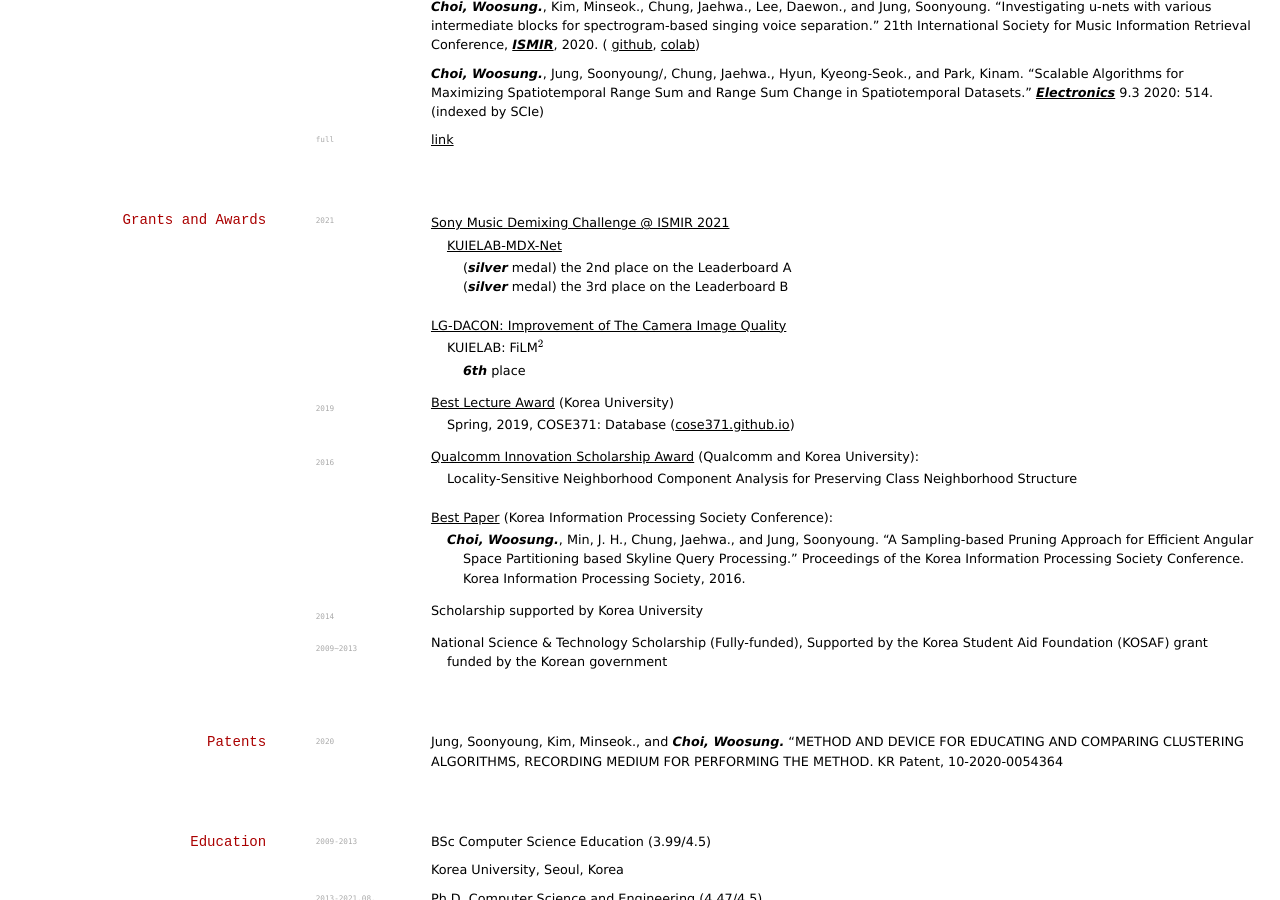
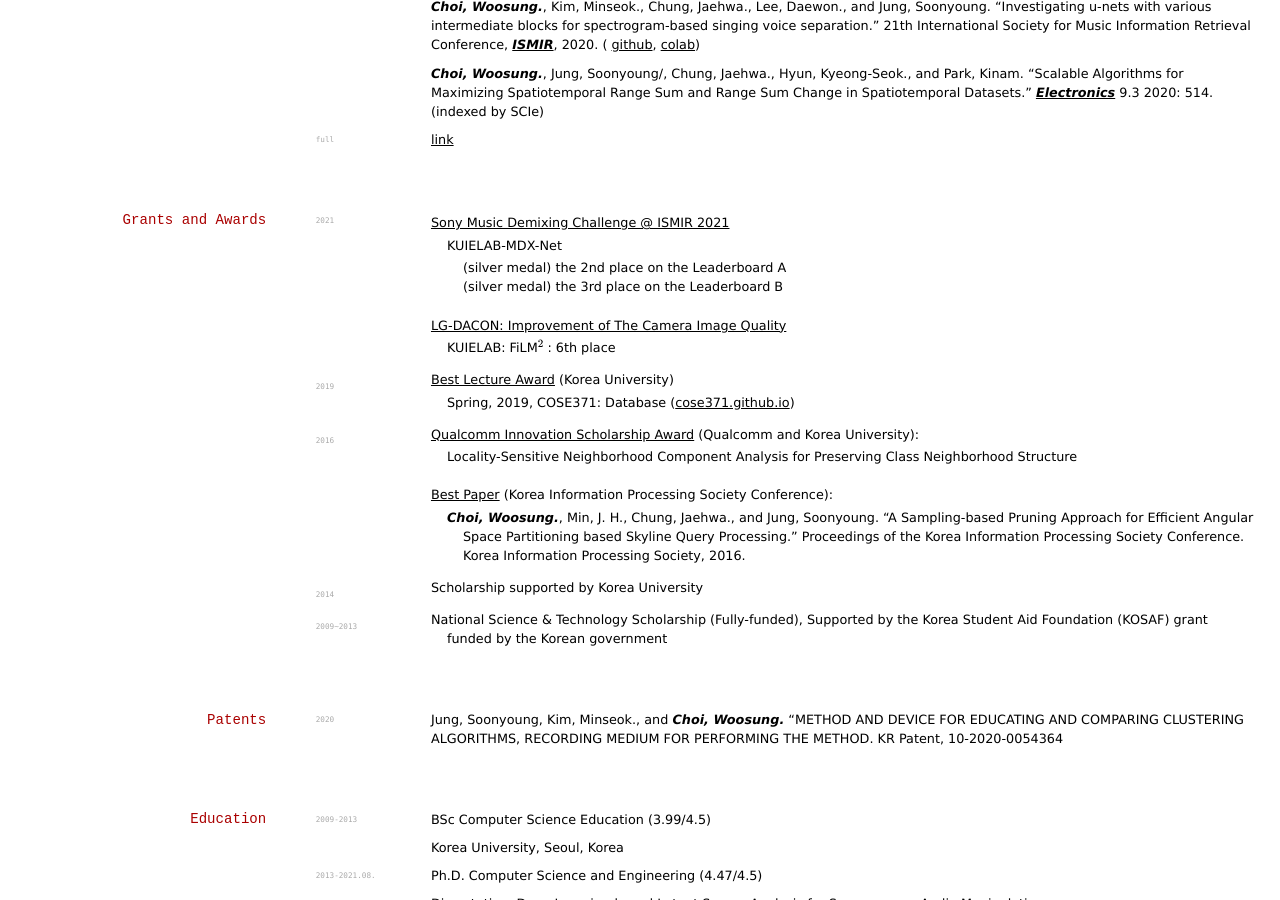
Before and after one commit to ws-choi/cv, a Jekyll site: the page built from index.md, in a window 1280 px wide and 900 px high, scrolled down 396 px. Built offline with Jekyll 4.4.1, drawn with Linux system fonts in a browser that asks for light colours; formulas are drawn with MathJax 3; part of the change alters nothing that is shown.

```diff
--- a/index.md
+++ b/index.md
@@ -36,13 +36,12 @@ Postdoctoral Researcher at Centre for Digital Music (C4DM) @ Queen Mary Universi
 ## Grants and Awards
 
 `2021`
-- [Sony Music Demixing Challenge @ ISMIR 2021](https://www.aicrowd.com/challenges/music-demixing-challenge-ismir-2021)
-    - [KUIELAB-MDX-Net](https://github.com/kuielab/mdx-net)
-        - (*silver* medal) the 2nd place on the Leaderboard A
-        - (*silver* medal) the 3rd place on the Leaderboard B
+- [Sony Music Demixing Challenge @ ISMIR 2021](https://github.com/kuielab/mdx-net)
+    - KUIELAB-MDX-Net
+        - (silver medal) the 2nd place on the Leaderboard A
+        - (silver medal) the 3rd place on the Leaderboard B
 - [LG-DACON: Improvement of The Camera Image Quality](https://dacon.io/competitions/official/235746/overview/description)
-    - KUIELAB: FiLM${}^2$
-      - *6th* place
+    - KUIELAB: FiLM${}^2$ : 6th place
 
 `2019`
 - [Best Lecture Award](https://www.korea.ac.kr/cop/bestLecture/bestLectureList.do?siteId=university#) (Korea University)
```
